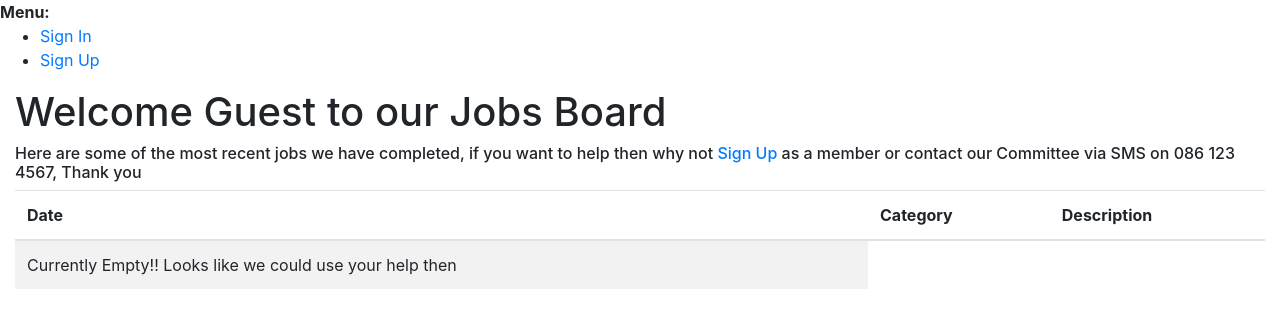
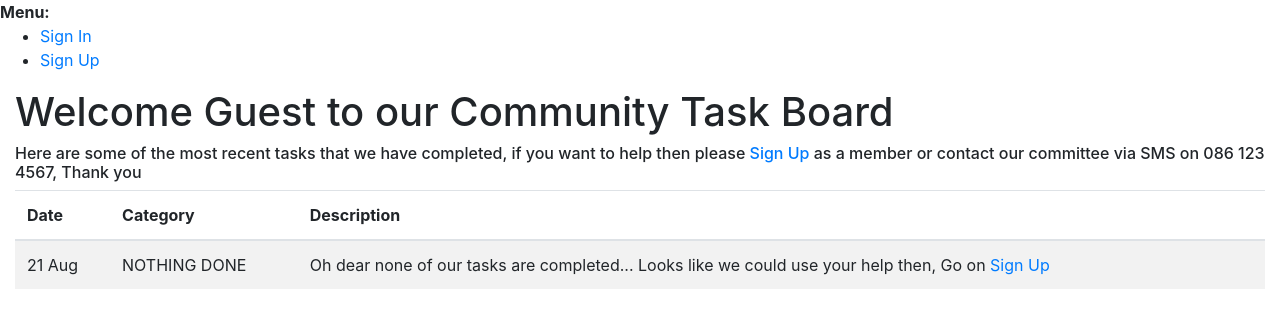
Before and after one commit to siobhain/ctb, a Django app: page /guest/ in a window 1280 px wide. Shown: the top 328 px of the page. Run offline with Django 3.2, Linux system fonts and the light colour scheme; data that the repository does not hold is empty.

Commit message:
taskapp: align urls, cater for empty lists in templates, add verbose h4's, fix #27

```diff
--- a/ctbproject/urls.py
+++ b/ctbproject/urls.py
@@ -15,13 +15,13 @@ Including another URLconf
 """
 from django.contrib import admin
 from django.urls import path, include
-from taskapp.views import ctb_welcome,  create_task
+# from taskapp.views import ctb_welcome,  create_task
 
 
 urlpatterns = [
     path('admin/', admin.site.urls),
     # path('list/', get_taskapp_list, name='list'),
-    path('', ctb_welcome, name='welcome'),
+    # path('', ctb_welcome, name='welcome'),
     path('accounts/', include('allauth.urls')),
     path('', include('taskapp.urls'), name='taskapp_urls'),
   ]
--- a/taskapp/templates/taskapp/home_guest.html
+++ b/taskapp/templates/taskapp/home_guest.html
@@ -3,11 +3,11 @@
 {% block content %}
 
 <div class="container-fluid">
-    <h1>Welcome Guest to our Jobs Board </h1>
-    <h6>Here are some of the most recent jobs we have completed, if you
-        want to help then why not
+    <h1>Welcome Guest to our Community Task Board </h1>
+    <h6>Here are some of the most recent tasks that we have completed, if you
+        want to help then please
         <a href="{% url 'account_signup' %}">Sign Up</a> as a member or
-        contact our Committee via SMS on 086 123 4567, Thank you
+        contact our committee via SMS on 086 123 4567, Thank you
     </h6>
     <div class="table-responsive">
         <table class="table table-striped table-condensed">
@@ -18,14 +18,21 @@
                     <th>Description</th>
                 </tr>
             </thead>
-            {% for task in task_list %}
+            {% for task in task_list|slice:":5" %}
                 <tr>
                     <td> {{ task.created_on|date:"d M" }} </td>
                     <td> {{ task.get_category_display }} </td>
                     <td> {{ task }} </td>
                 </tr>
             {% empty %}
-                <tr> <td> Currently Empty!! Looks like we could use your help then</td></tr>
+                <tr>
+                    <td> {% now "d M" %} </td>
+                    <td> NOTHING DONE </td>
+                    <td>Oh dear none of our tasks are completed...
+                        Looks like we could use your help then, Go on
+                        <a href="{% url 'account_signup' %}">Sign Up</a>
+                    </td>
+                </tr>
             {% endfor %}
         </table>
     </div>
--- a/taskapp/urls.py
+++ b/taskapp/urls.py
@@ -4,10 +4,9 @@ from taskapp.views import ctb_welcome, GuestCompletedList, MemberTodoList, creat
 
 
 urlpatterns = [
+    path('', views.ctb_welcome, name='member-home'),
+    path('guest/', views.GuestCompletedList.as_view(), name='guest-completed-list'),
+    path('create/', views.create_task, name='create-task'),
+    path('full/', views.FullTaskList.as_view(), name='full-task-list'),
     path('todo/', views.get_todo_list, name='list'),
-    # path('', views.MemberTodoList.as_view(), name='member-todo-list'),
-    path('guest/', views.GuestCompletedList.as_view(), name='guest-completed-list'),
-    path('full/', views.FullTaskList.as_view(), name='full-task-list'),
-    path('create/', views.create_task, name='create-task'),
-    # path('update/', views.UpdateTask.as_view(), name='update-task')
-]
+    ]
--- a/taskapp/views.py
+++ b/taskapp/views.py
@@ -21,9 +21,12 @@ from .forms import TaskForm
 
 @login_required()
 def ctb_welcome(request):
-    user = request.user
-    # profile =
-    return render(request, 'taskapp/home_member.html')
+    firstname = get_firstname(request)
+    tasks = Task.objects.filter(completed=False).order_by('-created_on')
+    context = {
+        'tasks': tasks
+    }
+    return render(request, 'taskapp/home_member.html', context)
 
 @login_required()
 def get_firstname(request):
@@ -35,6 +38,7 @@ def get_surname(request):
     profile = Profile.objects.get(user=request.user)
     return(profile.surname.capitalize())
 
+@login_required()
 def create_task(request):
     if request.method == 'POST':
         form = TaskForm(request.POST)
@@ -50,7 +54,7 @@ def create_task(request):
                 category=category,
                 created_by=created_by)
             length = len(task)
-            title = task if length < 20 else task[:10] + "..." + task[-10:]
+            title = task if length <= 20 else task[:10] + "..." + task[-10:]
             messages.success(request, f'Thank you {name}, Task \"{title.capitalize()}\" has been added')
             return redirect('/todo/')
         else:
```
Also changed, not shown: taskapp/templates/taskapp/home_member.html (+13 -8 lines), taskapp/templates/taskapp/todo_list.html (+12 -3 lines).
